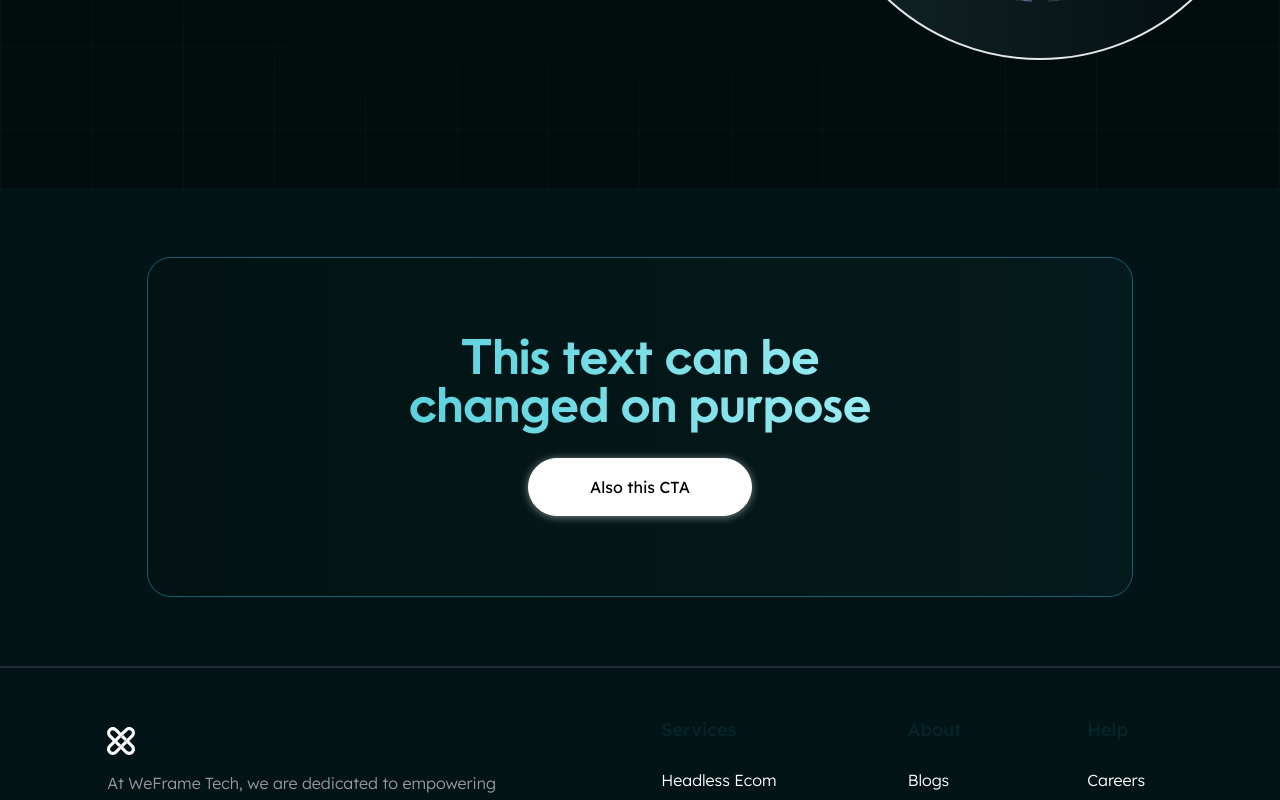
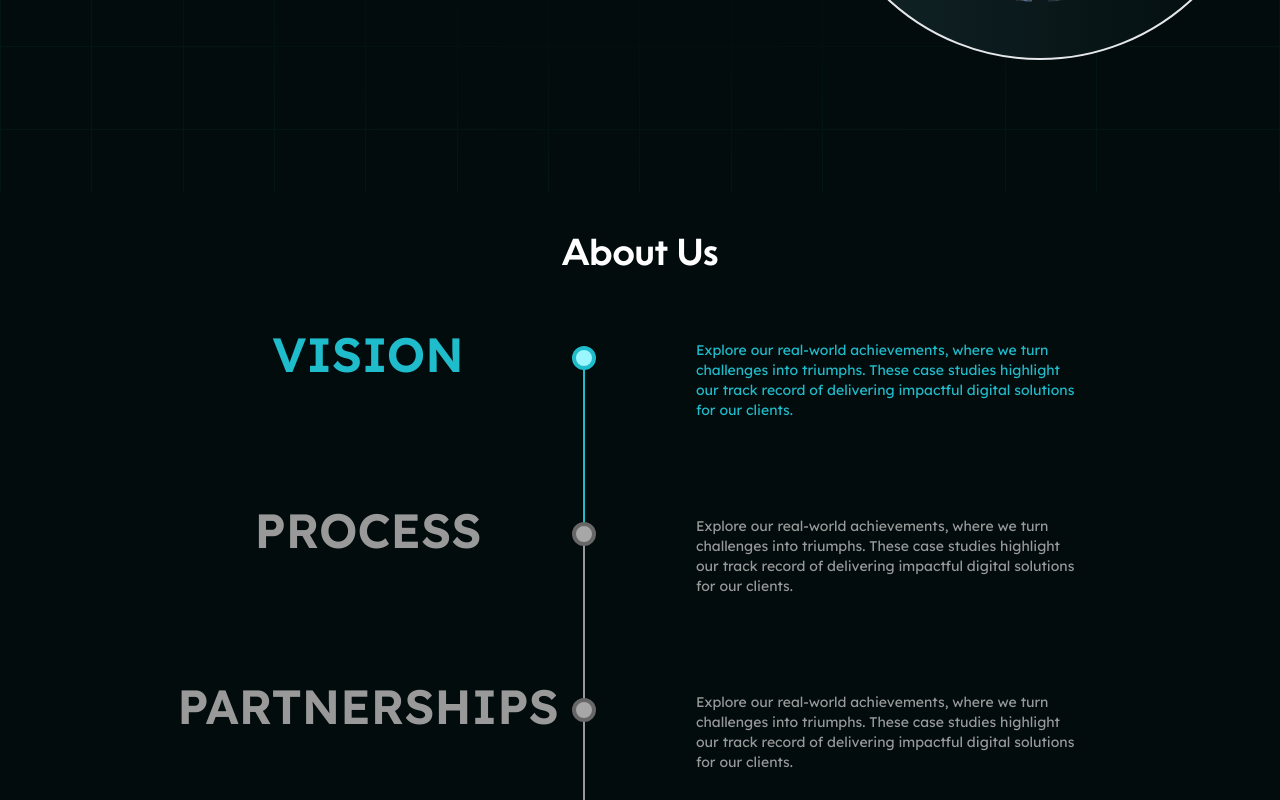
Before and after one commit to PraveenThanikachalam/weframe-praveen, a Next.js app: page /about in a window 1280 px wide. Shown: the part 540-1340 px from the top of the page. Built offline with nearby package versions, Linux system fonts and the light colour scheme.

Commit message:
progressbar added

```diff
--- a/app/about/page.jsx
+++ b/app/about/page.jsx
@@ -1,7 +1,32 @@
 import NudgeCard from '@/components/HomePage/NudgeCard';
+import ProgressFlow from '@/components/ProgressFlow';
 import ImageGrid from '@/components/about-image-grid/ImageGrid';
 import Image from 'next/image';
 import React from 'react';
+
+const arr = [
+  {
+    title: 'Vision',
+    desc: 'Explore our real-world achievements, where we turn challenges into triumphs. These case studies highlight our track record of delivering impactful digital solutions for our clients.',
+    select:true
+  },
+  {
+    title: 'Process',
+    desc: 'Explore our real-world achievements, where we turn challenges into triumphs. These case studies highlight our track record of delivering impactful digital solutions for our clients.',
+  },
+  {
+    title: 'Partnerships',
+    desc: 'Explore our real-world achievements, where we turn challenges into triumphs. These case studies highlight our track record of delivering impactful digital solutions for our clients.',
+  },
+  {
+    title: 'Partnerships',
+    desc: 'Explore our real-world achievements, where we turn challenges into triumphs. These case studies highlight our track record of delivering impactful digital solutions for our clients.',
+  },
+  {
+    title: 'Partnerships',
+    desc: 'Explore our real-world achievements, where we turn challenges into triumphs. These case studies highlight our track record of delivering impactful digital solutions for our clients.',
+  },
+];
 
 const AboutPage = () => {
   return (
@@ -33,6 +58,9 @@ const AboutPage = () => {
 
         <ImageGrid />
       </div>
+      <div>
+        <ProgressFlow title={'About Us'} arr={arr}/>
+      </div>
       <div className="w-[100vw] bg-[#031416] mt-16 footer p-6 h-[60vh] border-b-2 border-gray-800 flex items-center justify-center">
         <NudgeCard
           title={'This text can be changed on purpose'}
--- /dev/null
+++ b/components/ProgressFlow.jsx
@@ -0,0 +1,38 @@
+import React from 'react';
+
+const ProgressFlow = ({ title, arr }) => {
+  return (
+    <div className="w-auto  flex items-center flex-col gap-10 py-28 justify-end relative">
+      <h1 className='text-4xl font-bold text-white font-title-font'>{title}</h1>
+      <div class="-my-6  ">
+        {arr.map((item, index) => {
+          return (
+            <div
+              key={index}
+              class="relative pl-8 sm:pl-32 py-12 w-full  flex gap-36"
+            >
+              <time
+                class={` font-nt-adventure  translate-y-0.5 inline-flex items-center justify-center text-5xl font-semibold uppercase w-20 h-6 mb-3 sm:mb-0 ${
+                  item.select ? 'text-[#1FBCCB]' : 'text-[#999999]'
+                }    rounded-full`}
+              >
+                {item.title}
+              </time>
+              <div class={`flex flex-col sm:flex-row items-start mb-1  group-last:before:hidden before:absolute before:left-2 sm:before:left-0 before:h-full before:px-px ${item.select ? 'before:bg-[#1FBCCB] after:bg-[#9bf7ff] after:border-[#1FBCCB]' : 'before:bg-[#999999] after:bg-[#a7a7a7] after:border-[#676767] '  }   sm:before:ml-96 before:self-start before:-translate-x-1/2 before:translate-y-3 after:absolute after:left-2 sm:after:left-0 after:w-4 after:h-4  after:border-4 after:box-content after:rounded-full sm:after:ml-96 after:-translate-x-1/2 after:translate-y-1.5`}></div>
+
+              <div
+                class={`${
+                  item.select ? 'text-[#1FBCCB]' : 'text-[#999999]'
+                } text-sm w-96 `}
+              >
+                {item.desc}
+              </div>
+            </div>
+          );
+        })}
+      </div>
+    </div>
+  );
+};
+
+export default ProgressFlow;
--- a/components/layout/Navbar.jsx
+++ b/components/layout/Navbar.jsx
@@ -8,15 +8,11 @@ const Navbar = () => {
   const [visible2, setVisible2] = useState(false);
   const [visible3, setVisible3] = useState(false);
 
-  useEffect(() => {
-    const dropElement = document.querySelector('.drop');
 
-    if (dropElement) {
-      dropElement.style.transform = 'rotate(90deg)';
-    }
-  }, []);
   return (
-    <div  className="w-full sticky top-0 bg-opacity-25 z-50 bg-[#020c0d]   flex items-center justify-between text-white py-6 px-10">
+    <>
+
+    <div  className="w-full sticky top-0 bg-opacity-25 z-50 bg-[#020c0d] mix-blend-screen  flex items-center justify-between text-white py-6 px-10">
       <div >
         <Link href={'/'}>
           <Image
@@ -61,9 +57,65 @@ const Navbar = () => {
           className="ri-menu-4-line text-3xl"
         ></i>
       </div>
+
+      <div
+        className={`absolute mobile w-full   navbar gap-2 p-5 ${
+          visible3 ? 'flex' : 'hidden'
+        } flex-wrap items-start justify-center left-0 top-20 `}
+      >
+        <div className="rounded-xl w-full border-2 p-4 relative border-gray-500 flex items-center justify-start">
+          <i className="ri-arrow-right-line absolute text-xl top-4 right-5"></i>
+          <div>
+            <h1 className="text-md font-semibold text-white">
+              Jamstack Development
+            </h1>
+          </div>
+        </div>
+        <div className="rounded-xl w-full border-2 p-4 relative border-gray-500 flex items-center justify-start">
+          <i className="ri-arrow-right-line absolute text-xl top-4 right-5"></i>
+          <div>
+            <h1 className="text-md font-semibold text-white">
+              MVP & POC Development
+            </h1>
+          </div>
+        </div>
+        <div className="rounded-xl w-full border-2 p-4 relative border-gray-500 flex items-center justify-start">
+          <i className="ri-arrow-right-line absolute text-xl top-4 right-5"></i>
+          <div>
+            <h1 className="text-md font-semibold text-white">
+              Headless Commerce
+            </h1>
+          </div>
+        </div>
+        <div className="rounded-xl w-full border-2 p-4 relative border-gray-500 flex items-center justify-start">
+          <i className="ri-arrow-right-line absolute text-xl top-4 right-5"></i>
+          <div>
+            <h1 className="text-md font-semibold text-white">
+              UI/UX Designing
+            </h1>
+          </div>
+        </div>
+        <div className="rounded-xl w-full border-2 p-4 relative border-gray-500 flex items-center justify-start">
+          <i className="ri-arrow-right-line absolute text-xl top-4 right-5"></i>
+          <div>
+            <h1 className="text-md font-semibold text-white">
+              Custom Software Development
+            </h1>
+          </div>
+        </div>
+        <div className="rounded-xl w-full border-2 p-4 relative border-gray-500 flex items-center justify-start">
+          <i className="ri-arrow-right-line absolute text-xl top-4 right-5"></i>
+          <div>
+            <h1 className="text-md font-semibold text-white">
+              CTO as a Service
+            </h1>
+          </div>
+        </div>
+      </div>
+    </div>
      <div
 
-        className={`absolute laptop w-[95%] drop animate-fade-in-down z-50  backdrop-blur-md border-b border-gray-500 p-5 navbar gap-5 ${
+     className={`absolute laptop w-[95%]  animate-fade-in-down z-50  backdrop-blur-md border-b border-gray-500 p-5 navbar gap-5 ${
        visible ? 'flex ' : 'hidden'
      } flex-wrap items-start justify-center top-24 `}
    >
@@ -174,62 +226,7 @@ const Navbar = () => {
        </ul>
      </nav>
    </div>
-
-      <div
-        className={`absolute mobile w-full   navbar gap-2 p-5 ${
-          visible3 ? 'flex' : 'hidden'
-        } flex-wrap items-start justify-center left-0 top-20 `}
-      >
-        <div className="rounded-xl w-full border-2 p-4 relative border-gray-500 flex items-center justify-start">
-          <i className="ri-arrow-right-line absolute text-xl top-4 right-5"></i>
-          <div>
-            <h1 className="text-md font-semibold text-white">
-              Jamstack Development
-            </h1>
-          </div>
-        </div>
-        <div className="rounded-xl w-full border-2 p-4 relative border-gray-500 flex items-center justify-start">
-          <i className="ri-arrow-right-line absolute text-xl top-4 right-5"></i>
-          <div>
-            <h1 className="text-md font-semibold text-white">
-              MVP & POC Development
-            </h1>
-          </div>
-        </div>
-        <div className="rounded-xl w-full border-2 p-4 relative border-gray-500 flex items-center justify-start">
-          <i className="ri-arrow-right-line absolute text-xl top-4 right-5"></i>
-          <div>
-            <h1 className="text-md font-semibold text-white">
-              Headless Commerce
-            </h1>
-          </div>
-        </div>
-        <div className="rounded-xl w-full border-2 p-4 relative border-gray-500 flex items-center justify-start">
-          <i className="ri-arrow-right-line absolute text-xl top-4 right-5"></i>
-          <div>
-            <h1 className="text-md font-semibold text-white">
-              UI/UX Designing
-            </h1>
-          </div>
-        </div>
-        <div className="rounded-xl w-full border-2 p-4 relative border-gray-500 flex items-center justify-start">
-          <i className="ri-arrow-right-line absolute text-xl top-4 right-5"></i>
-          <div>
-            <h1 className="text-md font-semibold text-white">
-              Custom Software Development
-            </h1>
-          </div>
-        </div>
-        <div className="rounded-xl w-full border-2 p-4 relative border-gray-500 flex items-center justify-start">
-          <i className="ri-arrow-right-line absolute text-xl top-4 right-5"></i>
-          <div>
-            <h1 className="text-md font-semibold text-white">
-              CTO as a Service
-            </h1>
-          </div>
-        </div>
-      </div>
-    </div>
+   </>
   );
 };
 
```
Lines whose indentation alone changed are shown as unchanged.
